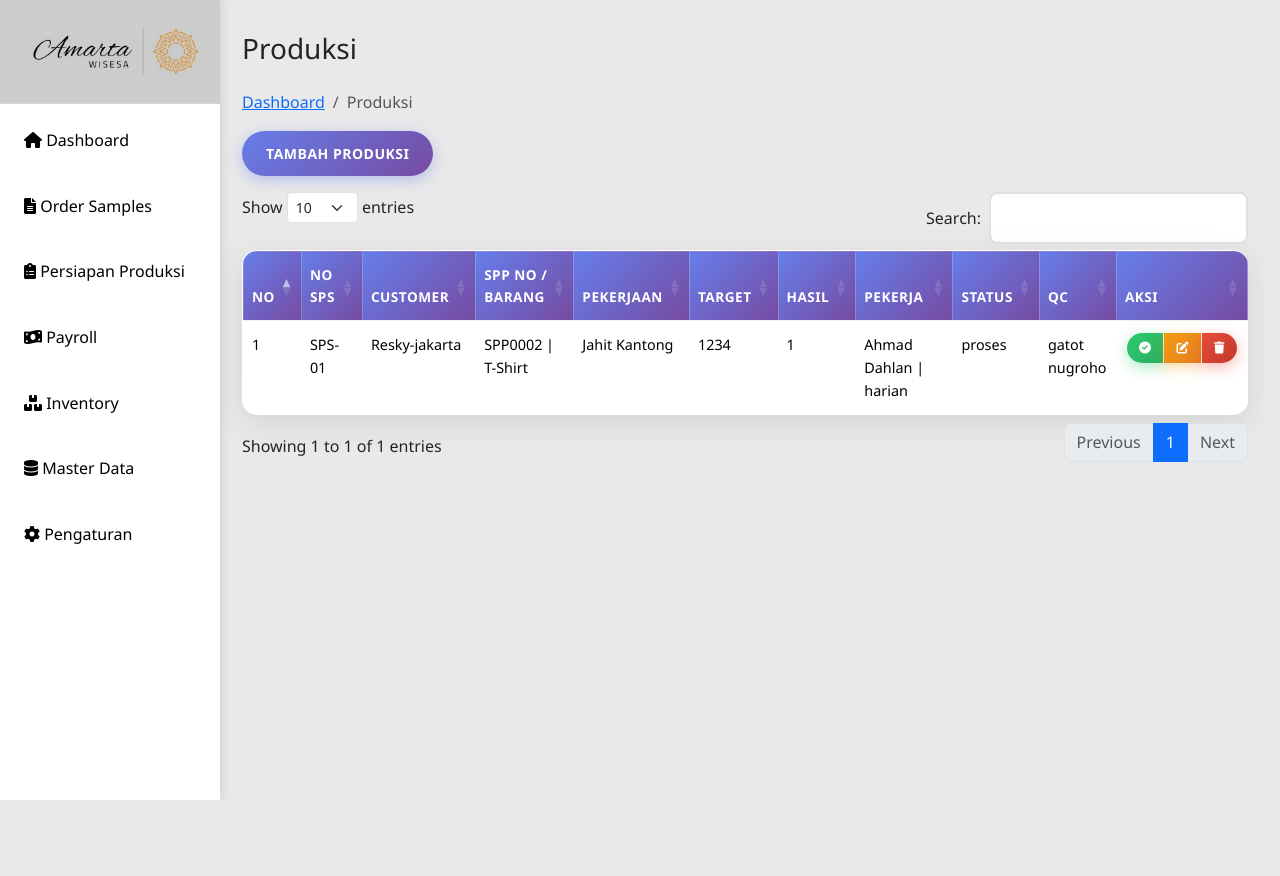
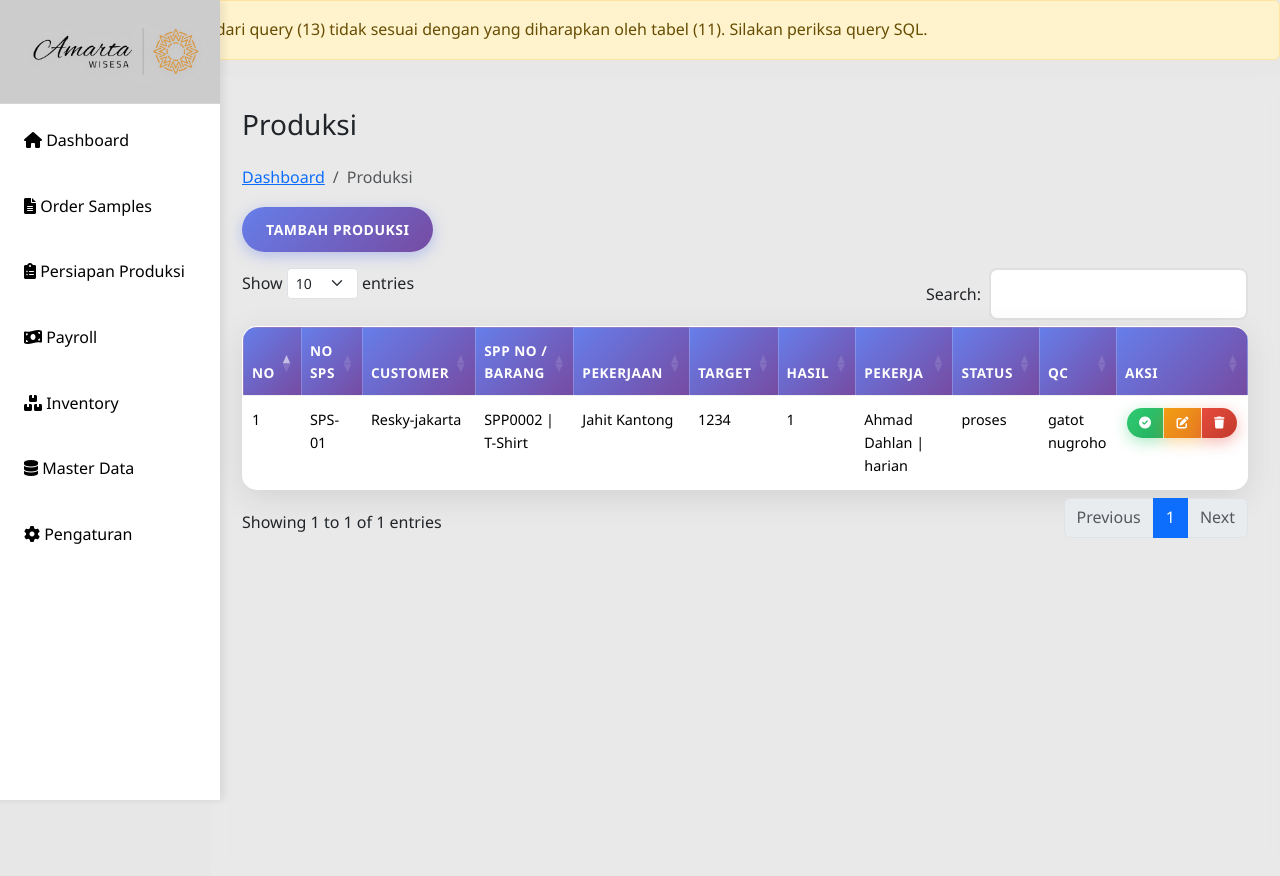
Before and after one commit to gearrobo/amarta-wisesa-garment, a PHP site: page /produksi.php in a window 1280 px wide. Before the commit the page ends 800 px from the top, so only its background shows below. Run offline with PHP 8.4, Linux system fonts and the light colour scheme; data comes from the database, SQL or seed files in the repository; some libraries are stand-ins or nearby versions.

Commit message:
Benerin biar ga ada "DataTables warning: Incorrect column count" di produksi.php; ganti p.* pake daftar kolom yg spesifik biar konsisten; jQuery duplikat

```diff
--- a/produksi.php
+++ b/produksi.php
@@ -73,12 +73,23 @@ if (isset($_GET['approve'])) {
 }
 
 // --- Ambil Data Produksi ---
-$sql = "SELECT p.*, s.sps_no, s.customer, ps.spp_no, ps.nama_barang
+$sql = "SELECT p.id, p.id_sps, p.id_persiapan, p.kerjaan, p.target, p.hasil, p.pekerja, p.status, p.qc, s.sps_no, s.customer, ps.spp_no, ps.nama_barang
         FROM produksi p
         LEFT JOIN sps s ON p.id_sps = s.id
         LEFT JOIN persiapan ps ON p.id_persiapan = ps.id
         ORDER BY p.id DESC";
 $produksi = $conn->query($sql);
+
+// Validasi jumlah kolom untuk DataTables
+if ($produksi) {
+    $expected_columns = 11; // Jumlah kolom di thead
+    $first_row = $produksi->fetch_assoc();
+    if ($first_row && count($first_row) !== $expected_columns) {
+        echo "<div class='alert alert-warning'>Peringatan: Jumlah kolom dari query (" . count($first_row) . ") tidak sesuai dengan yang diharapkan oleh tabel (" . $expected_columns . "). Silakan periksa query SQL.</div>";
+    }
+    // Kembalikan pointer ke awal
+    $produksi->data_seek(0);
+}
 
 // Query dengan JOIN ke tabel jabatan untuk memastikan yang jabatan QC
 $query_karyawan_qc = "SELECT nama_lengkap FROM karyawan WHERE id_jabatan = 3 ";
@@ -196,7 +207,6 @@ if ($result && $result->num_rows > 0) {
                         <option value="<?= $row['id'] ?>">
                             <?= $row['sps_no'] ?> | <?= $row['customer'] ?> | <?= $row['item'] ?>
                         </option>
-                    <input type="hidden" name="id_persiapan" id="id_persiapan" value="<?= $row['id'] ?>">
                     <?php endwhile; ?>
                 </select>
             </div>
@@ -266,9 +276,8 @@ if ($result && $result->num_rows > 0) {
 </div>
 
 <!-- jQuery & Bootstrap -->
-<script src="https://code.jquery.com/jquery-3.6.0.min.js"></script>
+<script src="https://code.jquery.com/jquery-3.7.0.min.js"></script>
 <script src="https://cdn.jsdelivr.net/npm/bootstrap@5.3.3/dist/js/bootstrap.bundle.min.js"></script>
-<script src="https://code.jquery.com/jquery-3.7.0.min.js"></script>
 <script src="https://cdn.datatables.net/1.13.6/js/jquery.dataTables.min.js"></script>
 <script src="https://cdn.datatables.net/1.13.6/js/dataTables.bootstrap5.min.js"></script>
 
```
